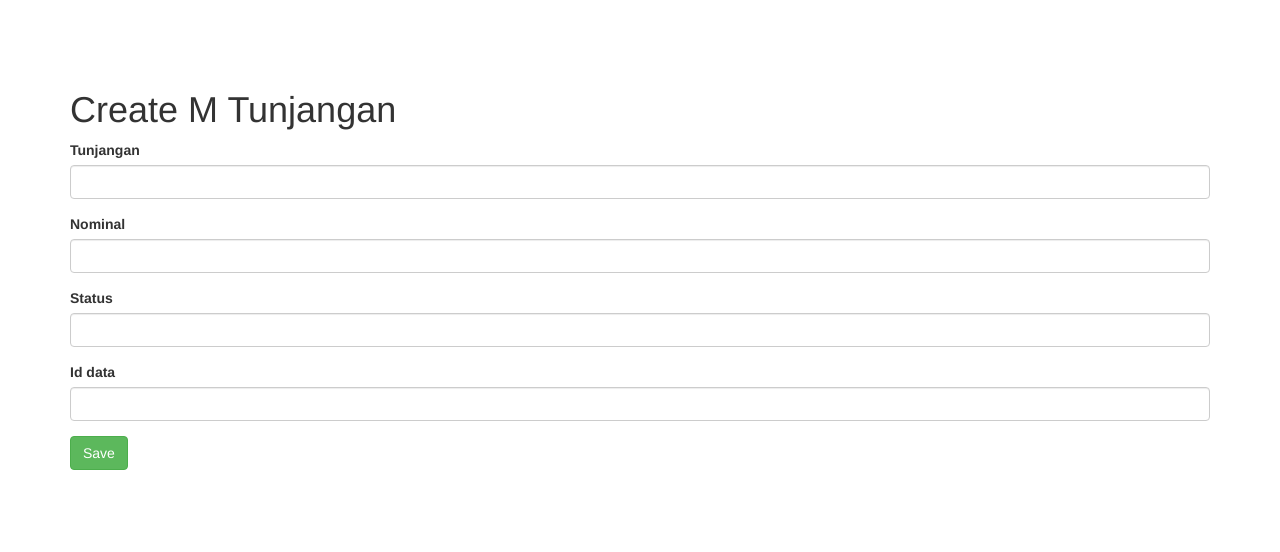
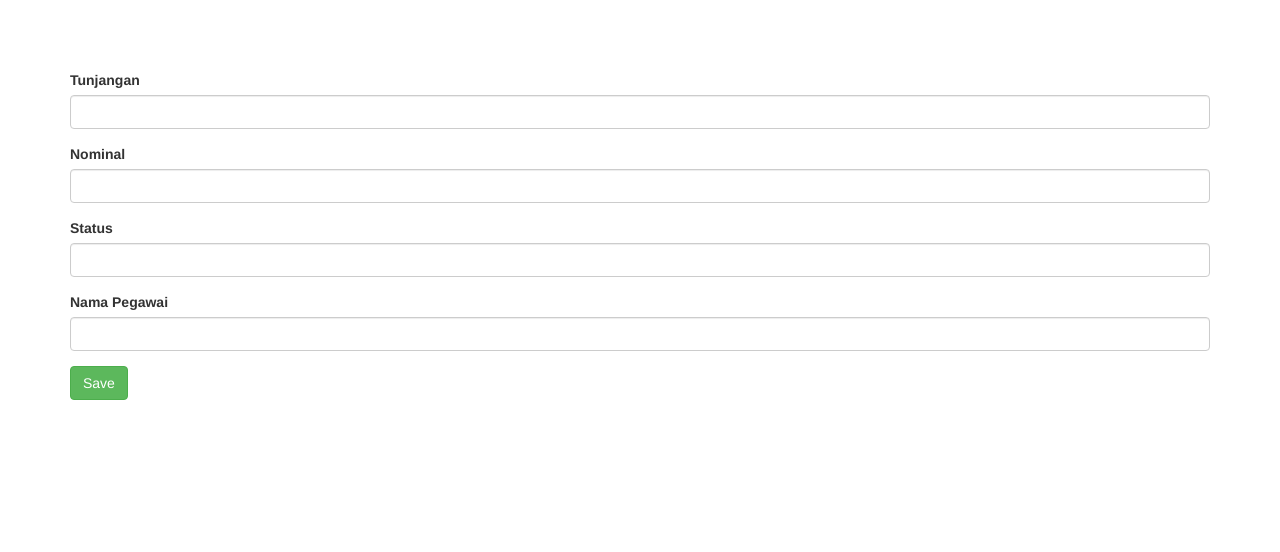
Before and after one commit to setiam3/simpeg, a Yii app: template views/tunjangan/create.php in a window 1280 px wide. Shown: the top 552 px of the page. Run offline with PHP 8.4 and a stand-in for Yii, Linux system fonts and the light colour scheme; the template is opened without the code that fills it, so the values that code supplies are empty; form fields are guessed from the names that the template uses; some libraries are stand-ins or nearby versions.

Commit message:
revisi tunjangan form

```diff
--- a/views/tunjangan/_form.php
+++ b/views/tunjangan/_form.php
@@ -19,7 +19,7 @@ use kartik\select2\Select2;
         'pluginOptions' => [
             'allowClear' => true
         ],
-    ]); ?>
+    ])->label('Tunjangan'); ?>
 
     <?= $form->field($model, 'nominal')->textInput() ?>
 
@@ -31,7 +31,7 @@ use kartik\select2\Select2;
         'pluginOptions' => [
             'allowClear' => true
         ],
-    ]); ?>
+    ])->label('Nama Pegawai'); ?>
 
     <div class="form-group">
         <?= Html::submitButton('Save', ['class' => 'btn btn-success']) ?>
--- a/views/tunjangan/create.php
+++ b/views/tunjangan/create.php
@@ -5,14 +5,11 @@ use yii\helpers\Html;
 /* @var $this yii\web\View */
 /* @var $model app\models\MTunjangan */
 
-$this->title = 'Create M Tunjangan';
+$this->title = 'Create Tunjangan';
 $this->params['breadcrumbs'][] = ['label' => 'M Tunjangans', 'url' => ['index']];
 $this->params['breadcrumbs'][] = $this->title;
 ?>
 <div class="mtunjangan-create">
-
-    <h1><?= Html::encode($this->title) ?></h1>
-
     <?= $this->render('_form', [
         'model' => $model,
     ]) ?>
```
